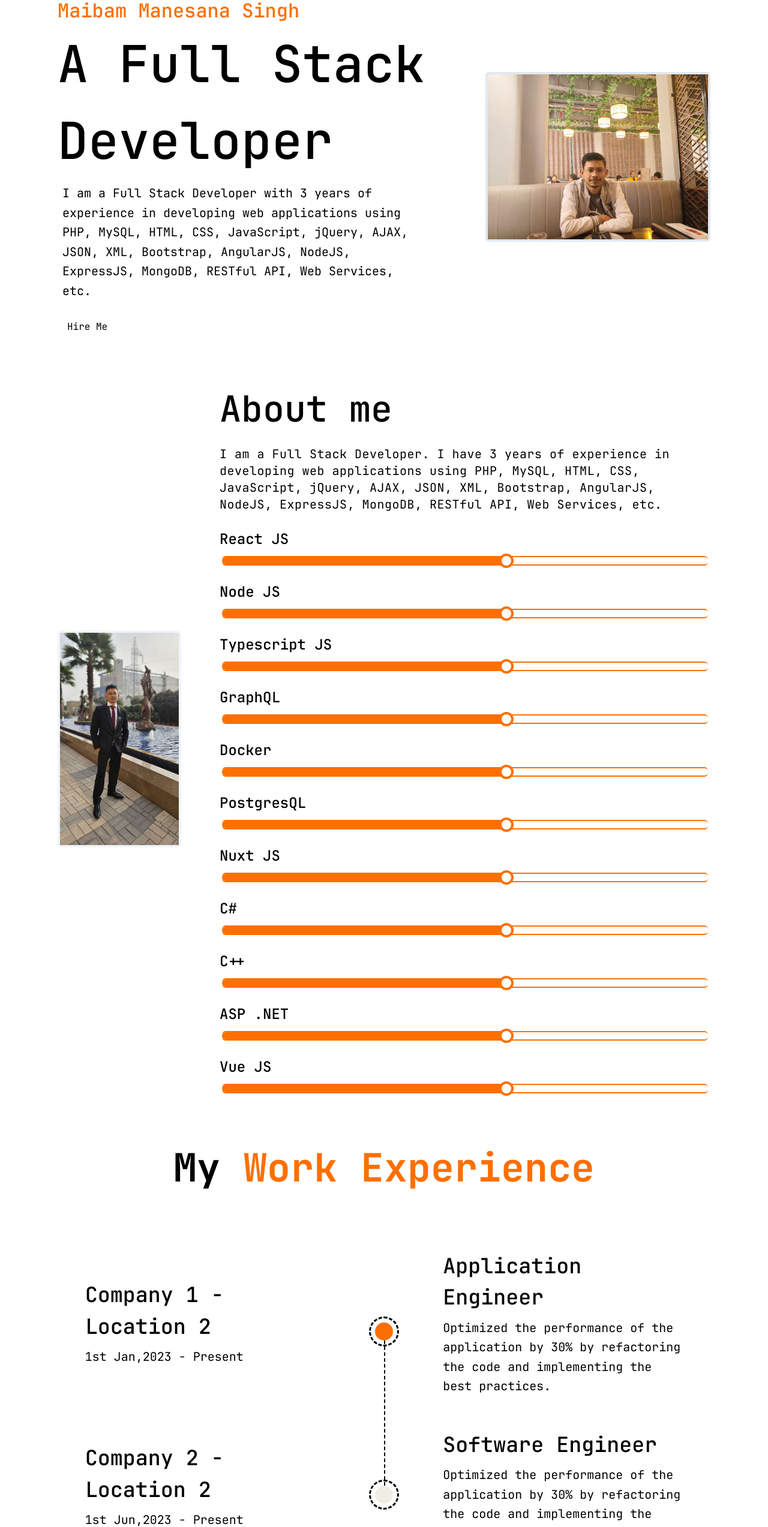
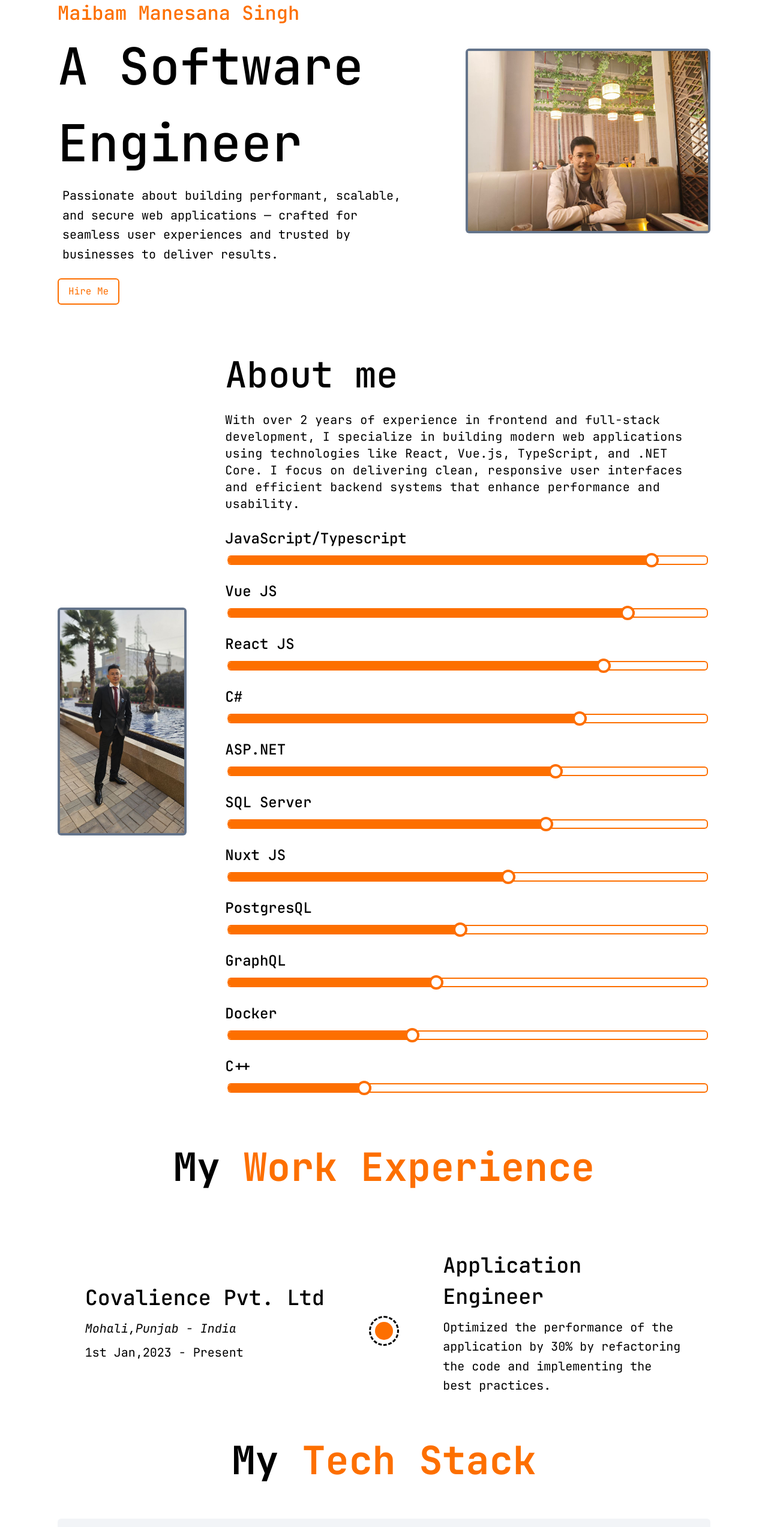
Before and after one commit to Maneesana/front-end-mastery-project, a Next.js app in the folder apps/portfolio/: page / in a window 1280 px wide. Shown: the part 160-2706 px from the top of the page at 60% size. Built offline with nearby package versions, Linux system fonts and the light colour scheme.

Commit message:
Updated portfolio information

```diff
--- a/apps/portfolio/app/components/AboutMe.tsx
+++ b/apps/portfolio/app/components/AboutMe.tsx
@@ -11,13 +11,13 @@ const AboutMe = ({ skills, aboutMe }: IAboutMe) => {
   return (
     <>
       <div id="about-me" className="flex flex-col md:flex-row justify-center items-center gap-8 md:gap-16 p-3 my-8 md:my-12 px-4 md:px-6 lg:px-8">
-        <div className="rounded-md p-1 bg-slate-100 w-full md:w-auto">
+        <div className="rounded-md p-1 bg-slate-500 dark:bg-slate-200 w-full md:w-auto">
           <Image
             alt="developer-image"
             src={portfolioData.aboutMe.picture}
-            width="1200"
-            height="1500"
-            className="w-full h-auto"
+            width="1500"
+            height="1800"
+            className="w-full md:w-[500px] lg:w-[1000px] h-auto"
           />
         </div>
 
--- a/apps/portfolio/app/components/Introduction.tsx
+++ b/apps/portfolio/app/components/Introduction.tsx
@@ -48,7 +48,7 @@ const Introduction = () => {
               <span className="inline-block">
                 {showRole && (
                   <TypingAnimation
-                    text="A Full Stack Developer"
+                    text="A Software Engineer"
                     speed={90}
                     restartInterval={10000}
                   />
@@ -60,13 +60,13 @@ const Introduction = () => {
             </p>
             <PFLButton>Hire Me</PFLButton>
           </div>
-          <div className="bg-slate-200 dark:bg-slate-700 p-1 rounded-md flex flex-col items-center justify-center mt-8 md:mt-0 w-full md:w-auto">
+          <div className="bg-slate-500 dark:bg-slate-200 p-1 rounded-md flex flex-col items-center justify-center mt-8 md:mt-0 w-full md:w-auto">
             <Image
               alt="developer-image"
               src={portfolioData.developerProfilePictureUrl}
-              className="w-full md:w-[300px] lg:w-[650px] h-auto object-cover"
-              width="650"
-              height="800"
+              className="w-full md:w-[400px] lg:w-[800px] h-auto object-cover"
+              width="800"
+              height="1000"
               priority
             />
           </div>
--- a/apps/portfolio/app/components/PFLButton.tsx
+++ b/apps/portfolio/app/components/PFLButton.tsx
@@ -10,8 +10,8 @@ const PFLButton = ({
   variant = 'PRIMARY',
   onClick,
 }: PFLButtonProps) => {
-  const bgColor = variant === 'PRIMARY' ? 'bg-white dark:bg-portfolio-highlight' : 'bg-portfolio-hightlight dark:bg-white';
-  const textColor = variant === 'PRIMARY' ? 'text-[#000] dark:text-[#fff]' : 'dark:text-[#000] text-[#fff]';
+  const bgColor = variant === 'PRIMARY' ? 'bg-white border-2 border-portfolio-highlight dark:bg-portfolio-highlight' : 'bg-portfolio-highlight dark:bg-white';
+  const textColor = variant === 'PRIMARY' ? 'text-portfolio-highlight dark:text-[#fff]' : 'dark:text-[#000] text-[#fff]';
   const btnStyle = ` sm:px-5 sm:py-1 md:p-2 md:px-4 rounded-md ${bgColor} ${textColor}`;
   return (
     <>
--- a/apps/portfolio/app/components/RectangularProgress.tsx
+++ b/apps/portfolio/app/components/RectangularProgress.tsx
@@ -4,7 +4,7 @@ interface IRectangularProgressProps {
 const RectangularProgress = ({ progress }: IRectangularProgressProps) => {
   const progressInnerStyle = `relative h-[10px] p-1.5 rounded-md bg-portfolio-highlight`;
   return (
-    <div className="w-auto h-auto dark:bg-white  dark:border-0 border-y-2 border-portfolio-highlight dark:p-0 rounded-md mt-3 mx-1">
+    <div className="w-auto h-auto dark:bg-white  dark:border-0 border-y-2 border-r-2 border-portfolio-highlight dark:p-0 rounded-md mt-3 mx-1">
       <div
         style={{
           width: `${progress > 100 ? progress % 100 : progress}%`,
--- a/apps/portfolio/app/components/TechStackAnimation.tsx
+++ b/apps/portfolio/app/components/TechStackAnimation.tsx
@@ -75,7 +75,7 @@ const TechStackAnimation = () => {
       <div className="bg-[#F2F4F7] p-4 md:p-6 rounded-md">
         <div className="flex flex-col gap-4 md:gap-6 justify-center items-center">
           <RightToLeftAnimation>
-            {data.slice(0, 8).map((item) => {
+            {data.slice(0,8).map((item) => {
               return (
                 <Image
                   key={item.src}
@@ -89,7 +89,7 @@ const TechStackAnimation = () => {
             })}
           </RightToLeftAnimation>
           <RightToLeftAnimation>
-            {data.slice(6).map((item) => {
+            {data.slice(8).map((item) => {
               return (
                 <Image
                   key={item.src}
--- a/apps/portfolio/app/components/WorkExperience.tsx
+++ b/apps/portfolio/app/components/WorkExperience.tsx
@@ -67,14 +67,19 @@ const WorkExperience = () => {
 
   function WorkExperienceJobDescription({
     title,
+    subTitle,
     description,
   }: {
     title: string;
+    subTitle?:string;
     description: string;
   }) {
     return (
       <div className="max-w-full md:max-w-[400px]">
         <h4 className="text-[25px] md:text-[35px] font-semibold mb-1 text-center md:text-left">{title}</h4>
+        {subTitle && <p className="text-[16px] italic md:text-[20px] leading-relaxed text-wrap h-auto py-1 text-center md:text-left">
+          {subTitle}
+        </p>}
         <p className="text-[16px] md:text-[20px] leading-relaxed text-wrap h-auto py-1 text-center md:text-left">
           {description}
         </p>
@@ -86,14 +91,16 @@ const WorkExperience = () => {
     showConnectionLine,
     children,
     jobDuration,
-    jobTitleAndLocation,
+    jobTitle,
+    location,
     jobDesignation,
     jobAchievement,
     index,
   }: {
     children: React.ReactNode;
     showConnectionLine: boolean;
-    jobTitleAndLocation: string;
+    jobTitle: string;
+    location: string,
     jobDuration: string;
     jobDesignation: string;
     jobAchievement: string;
@@ -103,7 +110,8 @@ const WorkExperience = () => {
       <div className="mb-[35px]">
         <div className="w-full flex flex-col md:flex-row items-center justify-around gap-8 md:gap-2 p-2 my-2">
           <WorkExperienceJobDescription
-            title={jobTitleAndLocation}
+            title={jobTitle}
+            subTitle={location}
             description={jobDuration}
           />
           <div className="relative">
@@ -133,7 +141,8 @@ const WorkExperience = () => {
                 key={exp.companyName}
                 jobDuration={`${exp.startDate} - ${exp.endDate}`}
                 jobAchievement={exp.achievement}
-                jobTitleAndLocation={exp.companyName + ' - ' + exp.location}
+                jobTitle={exp.companyName}
+                location={exp.location}
                 jobDesignation={exp.designation}
                 showConnectionLine={i !== workExperienceJobData.length - 1}
                 index={i}
--- a/apps/portfolio/public/my-portfolio.json
+++ b/apps/portfolio/public/my-portfolio.json
@@ -3,82 +3,76 @@
   "developerRoleName": "Full Stack Developer",
   "developerProfilePictureUrl": "/profile/developer-profile.jpg",
 
-  "developerBriefDetails": "I am a Full Stack Developer with 3 years of experience in developing web applications using PHP, MySQL, HTML, CSS, JavaScript, jQuery, AJAX, JSON, XML, Bootstrap, AngularJS, NodeJS, ExpressJS, MongoDB, RESTful API, Web Services, etc.",
+  "developerBriefDetails": "Passionate about building performant, scalable, and secure web applications — crafted for seamless user experiences and trusted by businesses to deliver results.",
   "aboutMe": {
     "picture": "/profile/about-me-picture.jpg",
-    "details": "I am a Full Stack Developer. I have 3 years of experience in developing web applications using PHP, MySQL, HTML, CSS, JavaScript, jQuery, AJAX, JSON, XML, Bootstrap, AngularJS, NodeJS, ExpressJS, MongoDB, RESTful API, Web Services, etc.",
+    "details": "With over 2 years of experience in frontend and full-stack development, I specialize in building modern web applications using technologies like React, Vue.js, TypeScript, and .NET Core. I focus on delivering clean, responsive user interfaces and efficient backend systems that enhance performance and usability.",
     "skills": [
       {
-        "name": "React JS",
-        "level": "60"
+        "name": "JavaScript/Typescript",
+        "level": "90"
       },
       {
-        "name": "Node JS",
-        "level": "60"
+        "name": "Vue JS",
+        "level": "85"
       },
       {
-        "name": "Typescript JS",
-        "level": "60"
+        "name": "React JS",
+        "level": "80"
       },
       {
-        "name": "GraphQL",
-        "level": "60"
+        "name": "C#",
+        "level": "75"
       },
       {
-        "name": "Docker",
-        "level": "60"
+        "name": "ASP.NET",
+        "level": "70"
       },
       {
-        "name": "PostgresQL",
-        "level": "60"
+        "name": "SQL Server",
+        "level": "68"
       },
       {
         "name": "Nuxt JS",
         "level": "60"
       },
       {
-        "name": "C#",
-        "level": "60"
+        "name": "PostgresQL",
+        "level": "50"
+      },
+      {
+        "name": "GraphQL",
+        "level": "45"
+      },
+      {
+        "name": "Docker",
+        "level": "40"
       },
       {
         "name": "C++",
-        "level": "60"
-      },
-      {
-        "name": "ASP .NET",
-        "level": "60"
-      },
-      {
-        "name": "Vue JS",
-        "level": "60"
+        "level": "30"
       }
+
+
     ]
   },
   "workExperience": {
     "jobs": [
       {
-        "companyName": "Company 1",
+        "companyName": "Covalience Pvt. Ltd",
         "designation": "Application Engineer",
         "achievement": "Optimized the performance of the application by 30% by refactoring the code and implementing the best practices.",
         "startDate": "1st Jan,2023",
         "endDate": "Present",
-        "location": "Location 2"
-      },
-      {
-        "companyName": "Company 2 ",
-        "designation": "Software Engineer",
-        "achievement": "Optimized the performance of the application by 30% by refactoring the code and implementing the best practices.",
-        "startDate": "1st Jun,2023",
-        "endDate": "Present",
-        "location": "Location 2"
+        "location": "Mohali,Punjab - India"
       }
+
     ]
   },
   "projectsTechTags": [
     "All",
     "Front-end",
     "Back-end",
-    "Full-stack",
     "React JS",
     "Node JS",
     "Typescript JS",
@@ -91,23 +85,31 @@
     "ASP .NET",
     "Vue JS"
   ],
-  "projectBrief": "I am familiar with the following technologies: React JS, Node JS, Typescript JS, GraphQL, Docker, PostgresQL, Nuxt JS, C#, C++, ASP .NET, Vue JS, etc. I have worked on the following projects: Blog Post, E-commerce, etc",
+  "projectBrief": "",
   "projects": [
     {
-      "tags": ["Front-end", "Back-end"],
-      "title": "Blog Post",
-      "description": "A blog post application where user can create, read, update and delete blog posts.",
-      "technologies": "React JS, Node JS, Express JS, MongoDB, RESTful API, Web Services, etc.",
+      "tags": ["Front-end", "Back-end","React JS","C++"],
+      "title": "Video Streaming Application",
+      "description": "Built a scalable video streaming app with React JS & C++, featuring adaptive streaming and real-time analytics.",
+      "technologies": "React JS,C++,Oat++",
       "projectImageUrl": "/github.svg",
-      "projectUrl": "https://github.com"
+      "projectUrl": "https://github.com/Maneesana/video-streaming-cpp-backend"
     },
     {
-      "tags": ["Front-end", "Back-end"],
-      "title": "Blog Post",
+      "tags": ["Front-end", "Back-end","Vue JS"],
+      "title": "Web Blog Post",
       "description": "A blog post application where user can create, read, update and delete blog posts.",
-      "technologies": "React JS, Node JS, Express JS, MongoDB, RESTful API, Web Services, etc.",
+      "technologies": "Vue JS, GraphQL,MongoDB, RESTful API",
       "projectImageUrl": "/github.svg",
-      "projectUrl": "https://github.com/Maneesana/nuxt-js-poc-hm"
+      "projectUrl": "https://github.com/Maneesana/web-blog-app"
+    },
+    {
+      "tags": ["Front-end", "Back-end","React JS"],
+      "title": "Social Media App",
+      "description": "The app allows users to create accounts, connect with friends, share posts, and interact with others through comments, likes, and instant messaging.",
+      "technologies": "React JS, Node JS,GraphQL,MongoDB, RESTful API",
+      "projectImageUrl": "/github.svg",
+      "projectUrl": "https://github.com/Maneesana/social-media-app"
     }
   ],
   "socialLinks": {
```
Also changed, not shown: apps/portfolio/app/components/MyProjects.tsx (+9 -7 lines), apps/portfolio/app/components/Navigation.tsx (+7 -1 lines), apps/portfolio/app/components/ProjectCard.tsx (+8 -7 lines).
